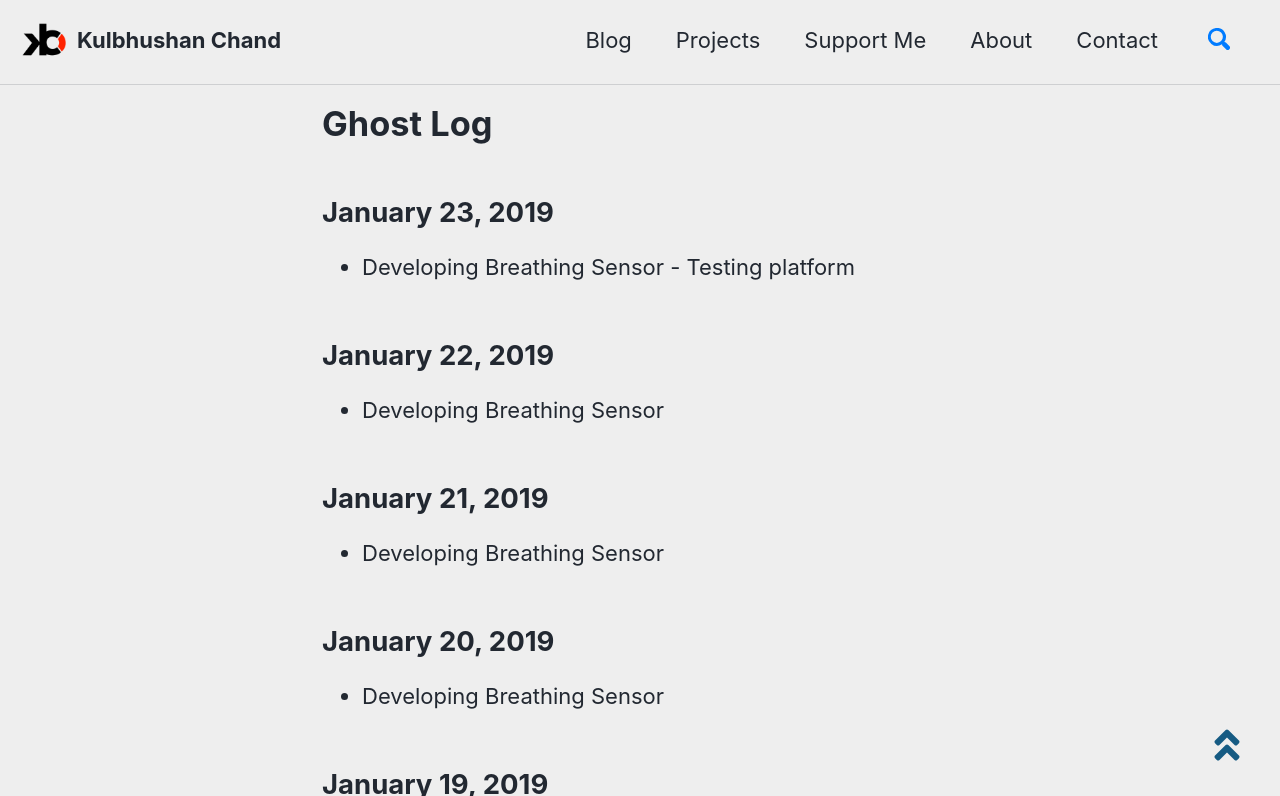
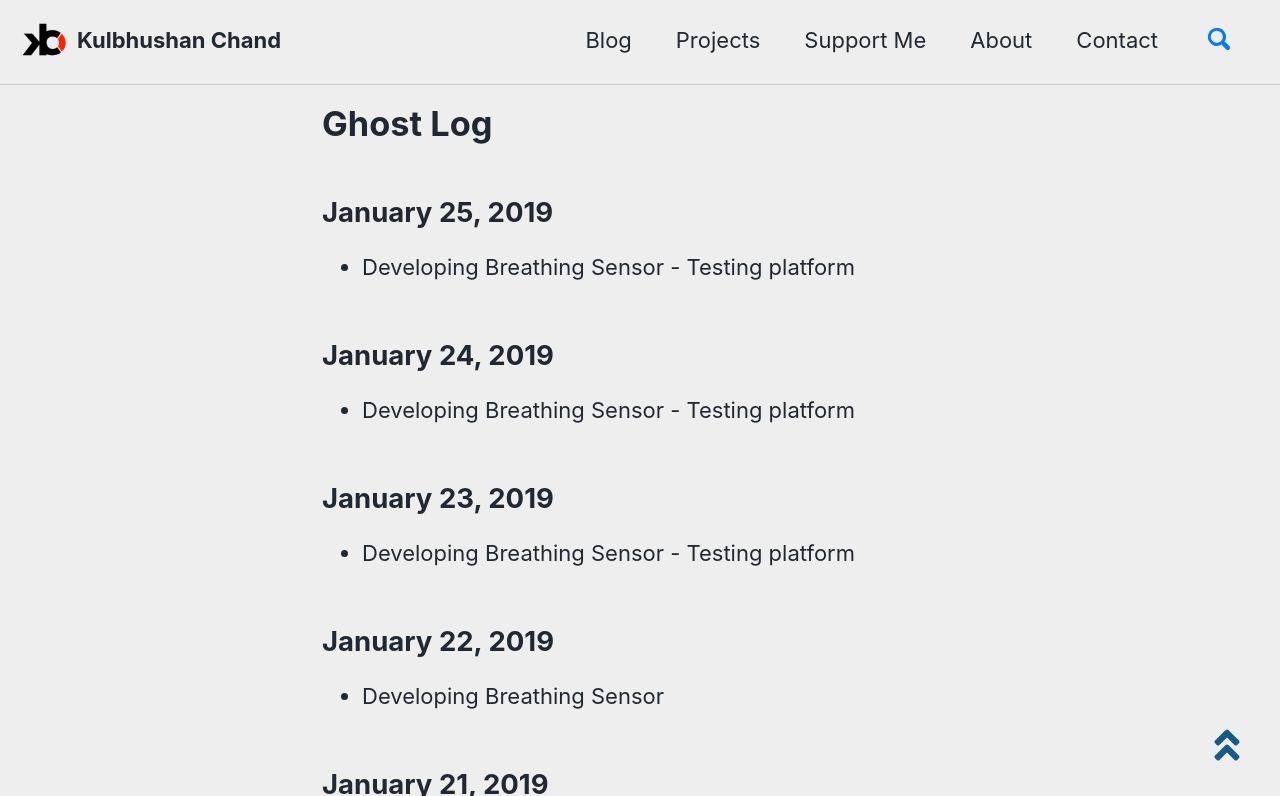
Before and after one commit to kulbhushanchand/kulbhushanchand.github.io-v2, a Jekyll site: the page built from _pages/main/log.md, in a window 1280 px wide and 900 px high, cut to the strip 104-900 px from the top of the window. Built offline with Jekyll 4.4.1, drawn with Linux system fonts in a browser that asks for light colours; cached includes are drawn as plain includes; comment, search, counter and statistics services are not loaded; a style sheet for code colours, icons or effects is not loaded.

Commit message:
Update log.md

```diff
--- a/_pages/main/log.md
+++ b/_pages/main/log.md
@@ -16,6 +16,12 @@ toc: false
 
 
 {% assign dateFormat = '%B %d, %Y' %}
+
+## {{ "2019-01-25" | date: dateFormat }}
+- Developing Breathing Sensor - Testing platform
+
+## {{ "2019-01-24" | date: dateFormat }}
+- Developing Breathing Sensor - Testing platform
 
 ## {{ "2019-01-23" | date: dateFormat }}
 - Developing Breathing Sensor - Testing platform
```
